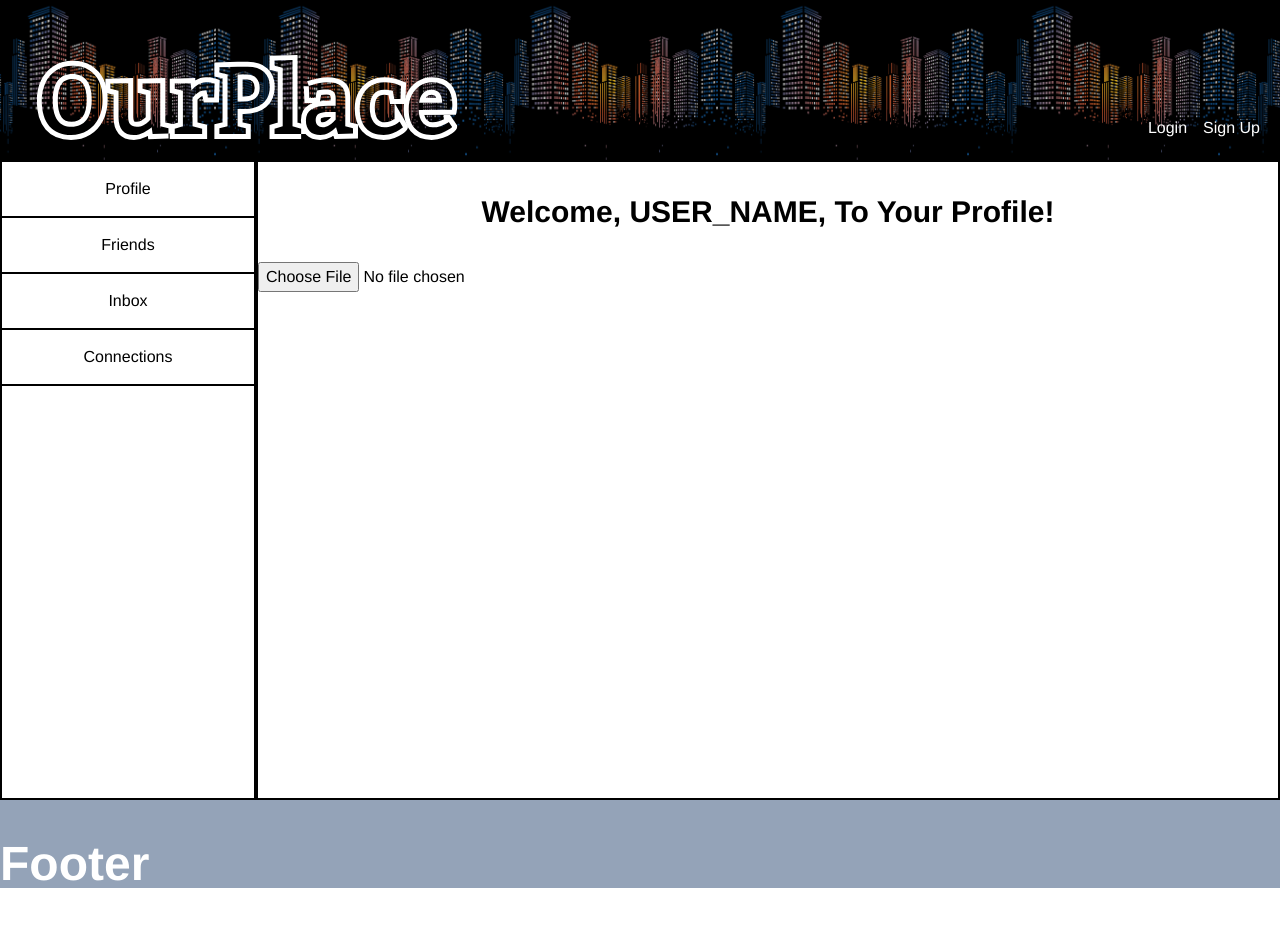
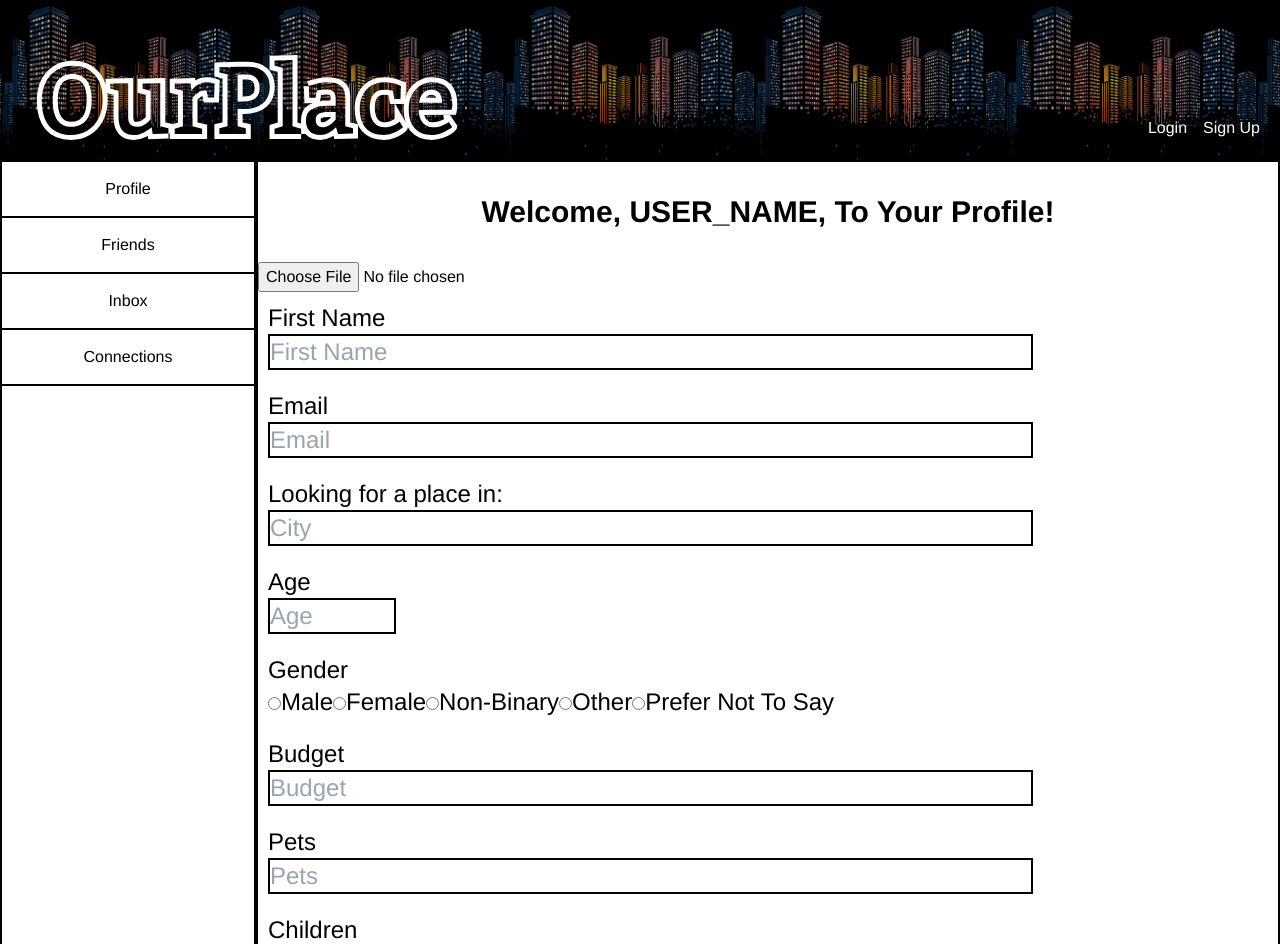
Before and after one commit to awchen85/project-3, a React (Create React App) app in the folder client/: page /dashboard in a window 1280 px wide. Shown: the top 944 px of the page. Before the commit the page ends 890 px from the top, so only its background shows below. Built offline with nearby package versions, Linux system fonts and the light colour scheme.

Commit message:
Created a very rough and basic layout for the profile component in the user's dashboard

```diff
--- a/client/src/components/DashboardProfile/index.js
+++ b/client/src/components/DashboardProfile/index.js
@@ -9,6 +9,102 @@ function DashboardProfile() {
       <form>
         <input type="file" name="upload" accept="image/*" />
       </form>
+      <div className="profile text-2xl">
+        <div className="profile-field">
+          <h3 className="profile-h3">First Name</h3>
+          <div className="border-2 border-black">
+            <input
+              type="text"
+              placeholder="First Name"
+              className="profile-input border-1 border-black"
+            />
+          </div>
+        </div>
+        <div className="profile-field">
+          <h3 className="profile-h3">Email</h3>
+          <div className="border-2 border-black">
+            <input
+              type="text"
+              placeholder="Email"
+              className="profile-input border-1 border-black"
+            />
+          </div>
+        </div>
+        <div className="profile-field">
+          <h3 className="profile-h3">Looking for a place in:</h3>
+          <div className="border-2 border-black">
+            <input
+              type="text"
+              placeholder="City"
+              className="profile-input border-1 border-black"
+            />
+          </div>
+        </div>
+        <div className="profile-field">
+          <h3 className="profile-h3">Age</h3>
+          <div className="border-2 border-black w-1/6">
+            <input
+              type="number"
+              placeholder="Age"
+              id="profile-age-input"
+              className="profile-input border-1 border-black"
+            />
+          </div>
+        </div>
+        <div className="profile-field">
+          <h3 className="profile-h3">Gender</h3>
+          <div className="">
+            <input type="radio" name="Gender" />
+            {/* eslint-disable-next-line jsx-a11y/label-has-associated-control */}
+            <label htmlFor="Gender">Male</label>
+            <input type="radio" name="Gender" />
+            {/* eslint-disable-next-line jsx-a11y/label-has-associated-control */}
+            <label htmlFor="Gender">Female</label>
+            <input type="radio" name="Gender" />
+            {/* eslint-disable-next-line jsx-a11y/label-has-associated-control */}
+            <label htmlFor="Gender">Non-Binary</label>
+            <input type="radio" name="Gender" />
+            {/* eslint-disable-next-line jsx-a11y/label-has-associated-control */}
+            <label htmlFor="Gender">Other</label>
+            <input type="radio" name="Gender" />
+            {/* eslint-disable-next-line jsx-a11y/label-has-associated-control */}
+            <label htmlFor="Gender">Prefer Not To Say</label>
+          </div>
+        </div>
+        <div className="profile-field">
+          <h3 className="profile-h3">Budget</h3>
+          <div className="border-2 border-black">
+            <input
+              type="text"
+              placeholder="Budget"
+              className="profile-input border-1 border-black"
+            />
+          </div>
+        </div>
+        <div className="profile-field">
+          <h3 className="profile-h3">Pets</h3>
+          <div className="border-2 border-black">
+            <input
+              type="text"
+              placeholder="Pets"
+              className="profile-input border-1 border-black"
+            />
+          </div>
+        </div>
+        <div className="profile-field">
+          <h3 className="profile-h3">Children</h3>
+          <div className="border-2 border-black">
+            <input
+              type="text"
+              placeholder="Children"
+              className="profile-input border-1 border-black"
+            />
+          </div>
+        </div>
+      </div>
+      <button type="submit" className="border-2 border-black">
+        View as someone else
+      </button>
     </div>
   );
 }
--- a/client/src/index.css
+++ b/client/src/index.css
@@ -188,6 +188,31 @@ form p {
   width: 80%;
   min-height: 100%;
 }
+
+.profile {
+  display: flex;
+  flex-direction: column;
+  width: 75%;
+}
+
+.profile-field {
+  /* display: flex; */
+  /* justify-content: space-between; */
+  width: 100%;
+  margin: 10px;
+}
+
+/* .profile-h3 {
+  width: 25%;
+} */
+
+.profile-input {
+  width: 100%;
+}
+
+/* #profile-age-input {
+  width: 10%;
+} */
 
 @media screen and (min-width: 768px) {
   h2 {
--- a/client/src/pages/Dashboard.js
+++ b/client/src/pages/Dashboard.js
@@ -16,10 +16,10 @@ function Dashboard() {
     return <Navigate to="/profile" />;
   }
 
-  const clickHandler = e => {
-    const { target } = e;
-    console.log('Clicked', target.id);
-  };
+  // const clickHandler = e => {
+  //   const { target } = e;
+  //   console.log('Clicked', target.id);
+  // };
 
   const determineComponent = () => {
     if (currentComponent === 'DashboardProfile') {
@@ -44,7 +44,7 @@ function Dashboard() {
         <section className="dashboard-nav flex flex-col border-2 border-black">
           <button
             type="submit"
-            onClick={(determineComponent, clickHandler)}
+            onClick={() => handleComponentChange('DashboardProfile')}
             id="profile"
             className="dashboard-btn"
           >
@@ -52,7 +52,7 @@ function Dashboard() {
           </button>
           <button
             type="submit"
-            onClick={(determineComponent, clickHandler)}
+            onClick={() => handleComponentChange('DashboardFriends')}
             id="friends"
             className="dashboard-btn"
           >
@@ -60,7 +60,7 @@ function Dashboard() {
           </button>
           <button
             type="submit"
-            onClick={(determineComponent, clickHandler)}
+            onClick={() => handleComponentChange('DashboardInbox')}
             id="inbox"
             className="dashboard-btn"
           >
@@ -68,7 +68,7 @@ function Dashboard() {
           </button>
           <button
             type="submit"
-            onClick={(determineComponent, clickHandler)}
+            onClick={() => handleComponentChange('DashboardConnections')}
             id="connections"
             className="dashboard-btn"
           >
@@ -82,8 +82,8 @@ function Dashboard() {
           // eslint-disable-next-line react/no-unknown-property
           handleComponentChange={handleComponentChange}
         >
-          {/* {determineComponent()} */}
-          <DashboardProfile />
+          {determineComponent()}
+          {/* <DashboardProfile /> */}
         </div>
       </div>
     </div>
```
